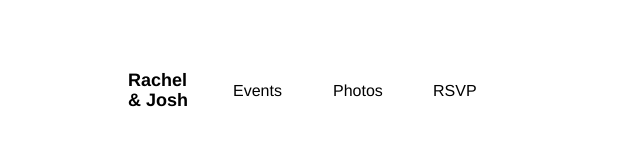
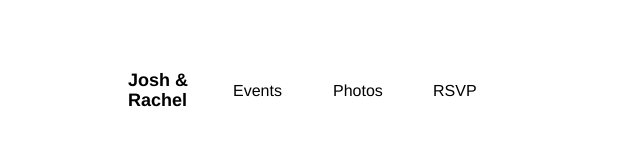
Before and after one commit to sweeneybear/wedding, a plain HTML site: page index.html in a window 1280 px wide. Shown: the part 2575-2720 px from the top of the page, 0-640 px from the left. Drawn offline with nearby package versions, Linux system fonts and the light colour scheme.

Commit message:
one more josh and rachel

```diff
--- a/index.html
+++ b/index.html
@@ -88,7 +88,7 @@
 
   <div id="footer">
       <div class="footer-item">
-        <a href="#intro"><h4><b>Rachel<br>&amp Josh</b></h4></a>
+        <a href="#intro"><h4><b>Josh &amp<br />Rachel</b></h4></a>
       </div>
       <div class="footer-item">
         <a href="#about">Events</a>
```
